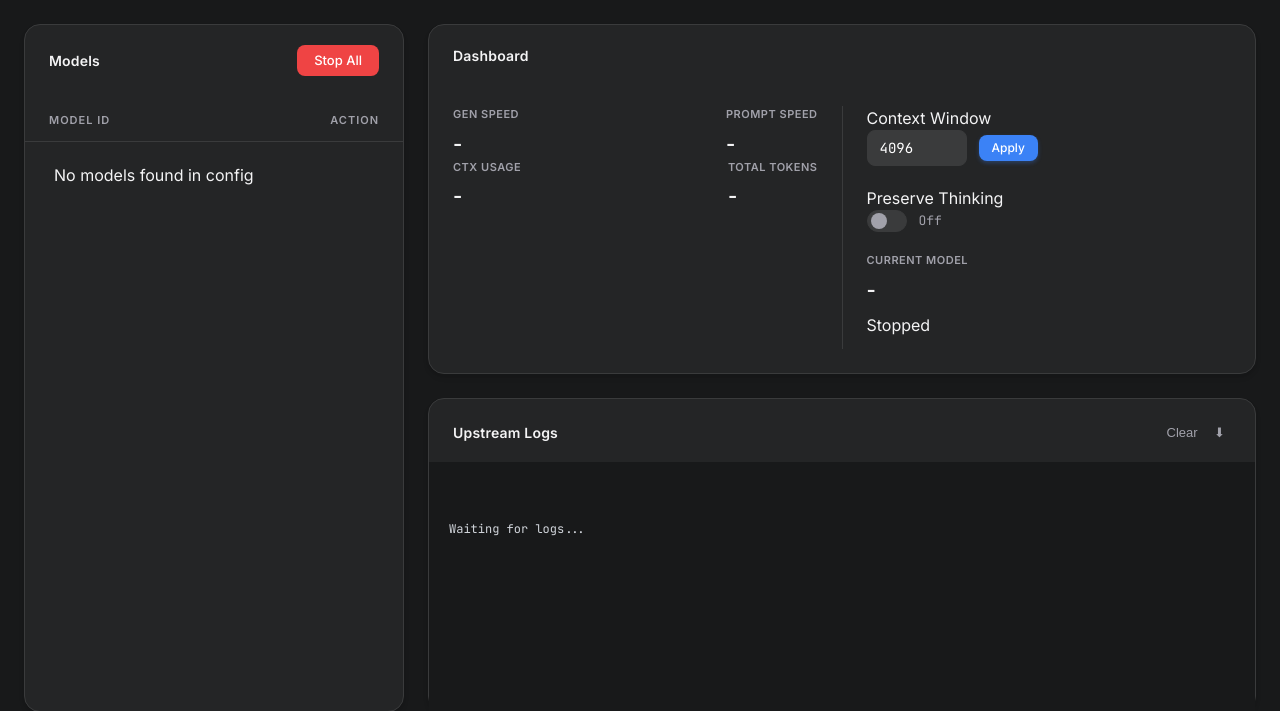
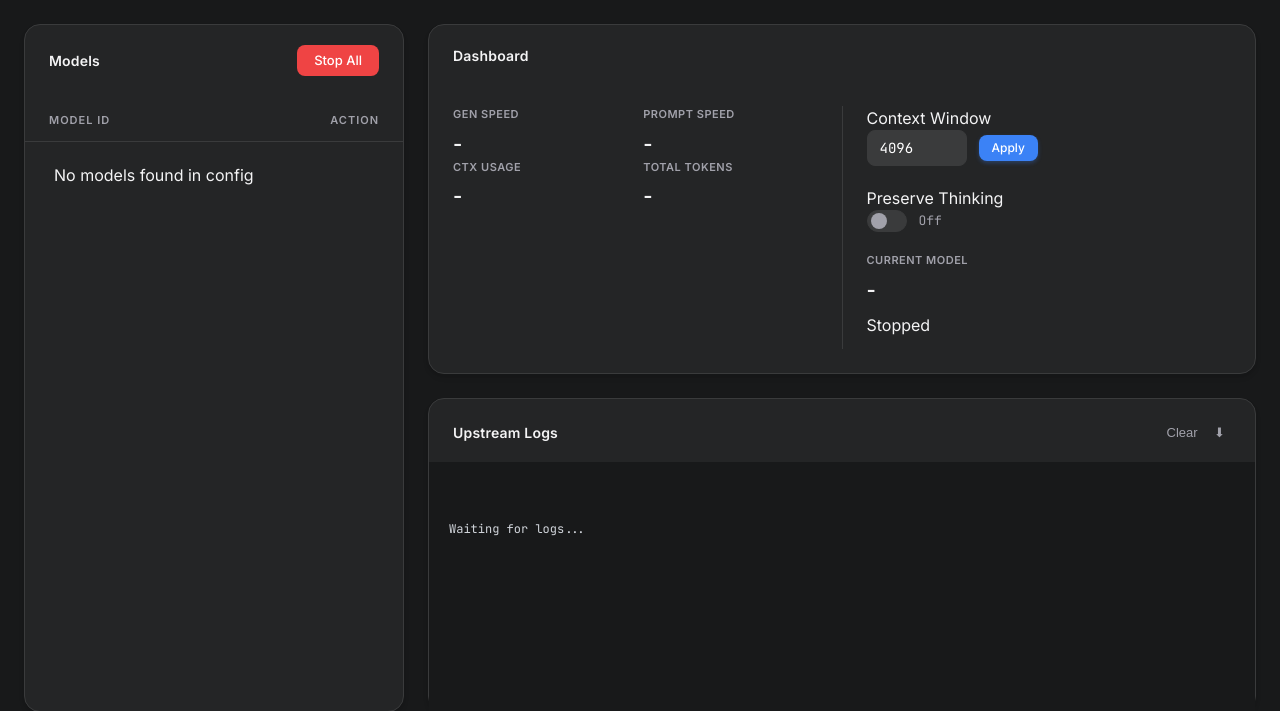
Before and after one commit to architector1324/llama-switch, a FastAPI app: page / in a window 1280 px wide. Shown: the part 64-775 px from the top of the page. Run offline with FastAPI, Linux system fonts and the light colour scheme.

Commit message:
fix(ui): line up the second stat column across rows

```diff
--- a/static/css/style.css
+++ b/static/css/style.css
@@ -435,10 +435,17 @@ body {
     padding-right: 24px;
 }
 
+/* Halves of the stats column, so the second column starts at the same x in every
+   row. Sized to content the boxes drifted: a box is as wide as its longest line, and
+   space-between pinned the right edge, so a short label pushed its value sideways. */
 .stat-row {
     display: flex;
-    justify-content: space-between;
     gap: 16px;
+}
+
+.stat-row > .stat-box {
+    flex: 1;
+    min-width: 0;
 }
 
 .compact-group {
--- a/templates/index.html
+++ b/templates/index.html
@@ -4,7 +4,7 @@
     <meta charset="UTF-8">
     <meta name="viewport" content="width=device-width, initial-scale=1.0">
     <title>Llama Switch</title>
-    <link rel="stylesheet" href="/static/css/style.css?v=11">
+    <link rel="stylesheet" href="/static/css/style.css?v=12">
     <link href="https://fonts.googleapis.com/css2?family=Inter:wght@400;500;600&family=JetBrains+Mono:wght@400;500&display=swap" rel="stylesheet">
 </head>
 <body class="dark-theme">
```
